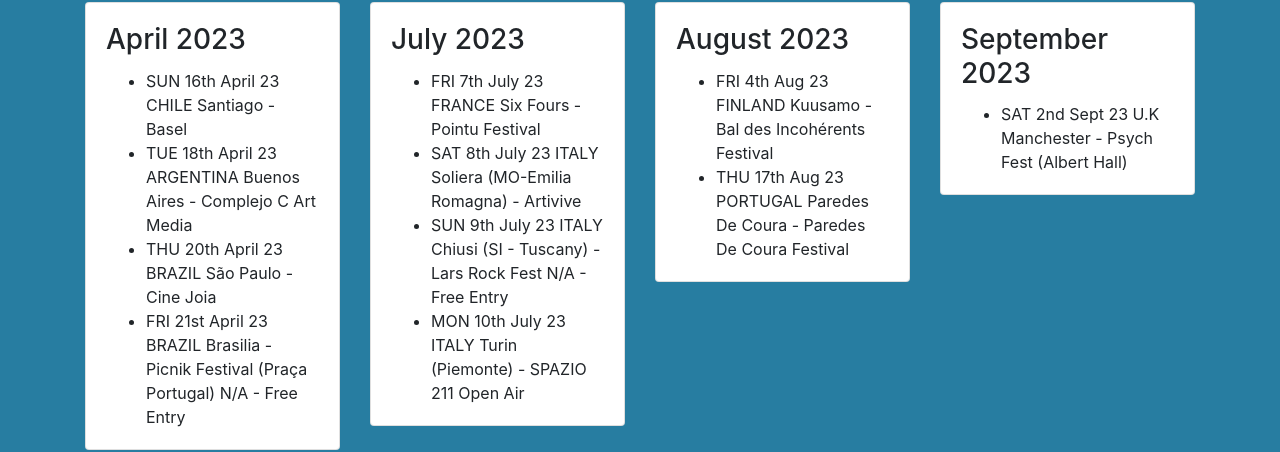
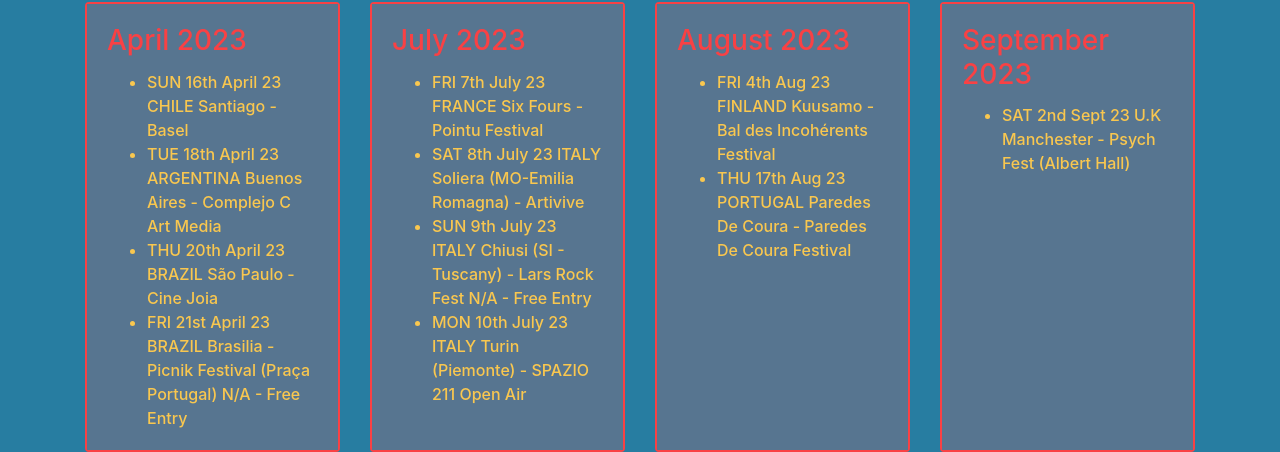
Before and after one commit to besure94/favorite-band, a plain HTML site: page index.html in a window 1280 px wide. Shown: the part 697-1149 px from the top of the page. Drawn offline with Linux system fonts and the light colour scheme.

Commit message:
Add red border to 'card ' class, blue background color to 'card-body' class, yellow color and font weight 500px to 'card-text' class, red color to 'card-title' class and flex display to 'col-md-3' class.

```diff
--- a/css/styles.css
+++ b/css/styles.css
@@ -52,6 +52,27 @@ body {
 	text-align: left;
 }
 
+.card {
+	border: 2px solid #f94144;
+}
+
+.card-body {
+	background-color: #577590;
+}
+
+.card-text {
+	color: #f9c74f;
+	font-weight: 500;
+}
+
+.card-title {
+	color: #f94144;
+}
+
+.col-md-3 {
+	display: flex;
+}
+
 .tour {
 	color: #f94144;
 	font-weight: 700;
```
